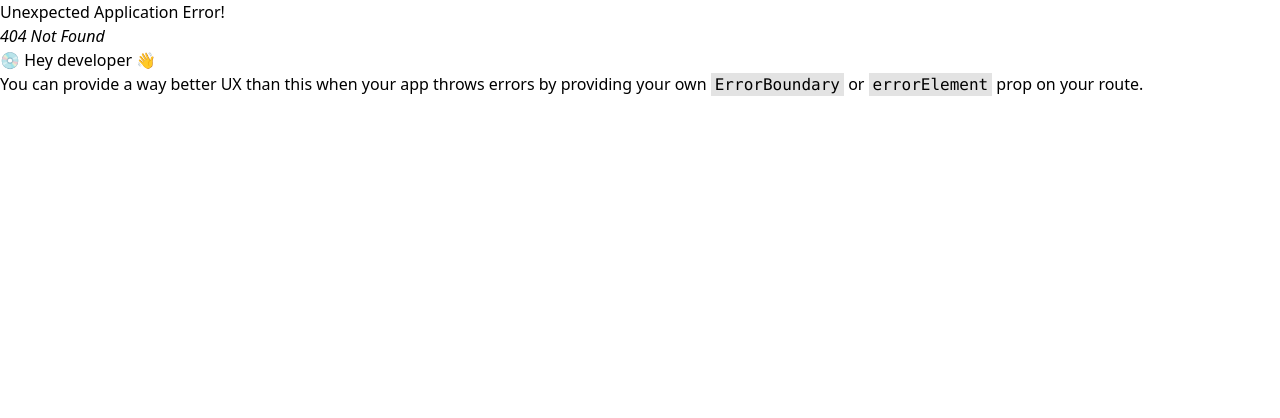
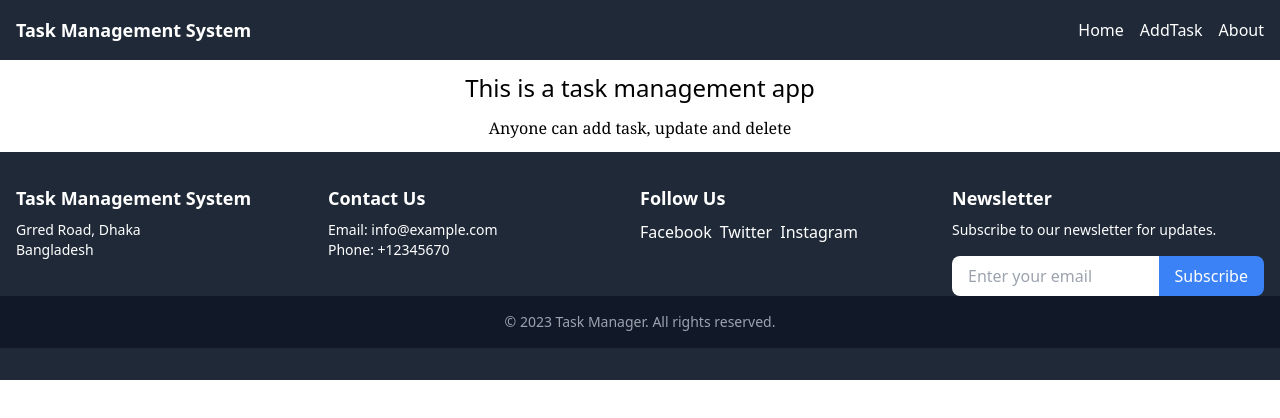
Before and after one commit to nazmul906/task-managemnet-system-clientside, a React (Vite) app: page /about in a window 1280 px wide. Before the commit this address had no page. Shown: the top 418 px of the page. Built offline with nearby package versions, Linux system fonts and the light colour scheme.

Commit message:
added about section and fixed status bug in edit option

```diff
--- /dev/null
+++ b/src/Pages/About/About.jsx
@@ -0,0 +1,16 @@
+import React from "react";
+
+const About = () => {
+  return (
+    <div>
+      <h4 className="text-2xl text-center mt-3">
+        This is a task management app
+      </h4>
+      <p className="font-serif text-center mt-3 mb-3">
+        Anyone can add task, update and delete
+      </p>
+    </div>
+  );
+};
+
+export default About;
--- a/src/Pages/Display/TaskCard/TaskCard.jsx
+++ b/src/Pages/Display/TaskCard/TaskCard.jsx
@@ -123,18 +123,23 @@ const TaskCard = ({ alltask, onDelete, onEdit }) => {
 
               <div className="mb-4">
                 <label
-                  htmlFor="editedStatus"
+                  htmlFor="status"
                   className="block text-gray-700 text-sm font-bold mb-2"
                 >
                   Status
                 </label>
-                <input
-                  type="text"
-                  id="editedStatus"
-                  value={editedStatus}
+                <select
+                  id="status"
+                  name="status"
+                  value={status}
                   onChange={(e) => setEditedStatus(e.target.value)}
                   className="w-full px-3 py-2 border rounded-md focus:outline-none focus:border-blue-500"
-                />
+                  required
+                >
+                  <option value="pending">Pending</option>
+                  <option value="in-progress">In Progress</option>
+                  <option value="completed">Completed</option>
+                </select>
               </div>
 
               <div className="">
--- a/src/Routes/Route.jsx
+++ b/src/Routes/Route.jsx
@@ -3,6 +3,7 @@ import Main from "../MainLayout/Main";
 import { createBrowserRouter } from "react-router-dom";
 import Home from "../Pages/Home/Home/Home";
 import AddTask from "../Pages/AddTask/AddTask";
+import About from "../Pages/About/About";
 const route = createBrowserRouter([
   {
     path: "/",
@@ -16,6 +17,10 @@ const route = createBrowserRouter([
         path: "/addtask",
         element: <AddTask></AddTask>,
       },
+      {
+        path: "/about",
+        element: <About></About>,
+      },
     ],
   },
 ]);
```
Also changed, not shown: src/Pages/Shared/Navbar/navbar.css (deleted).
